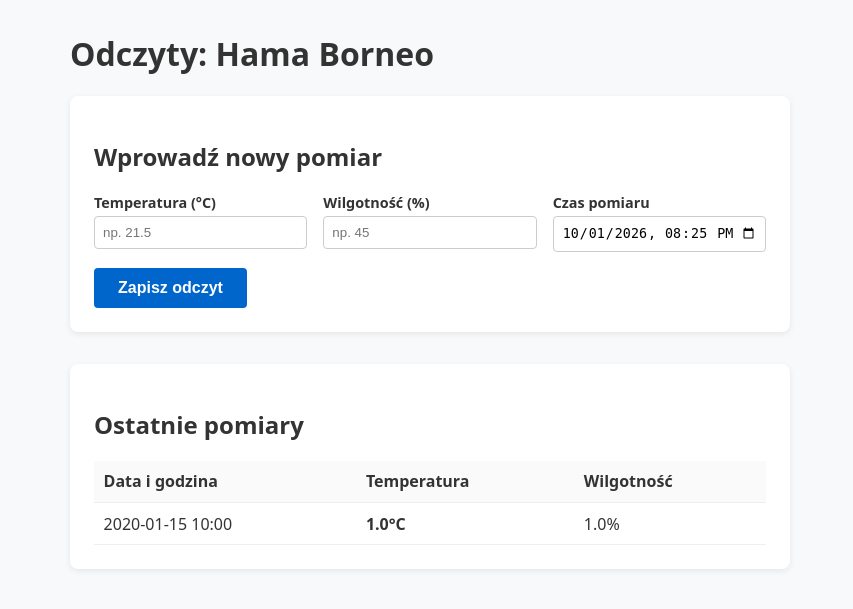
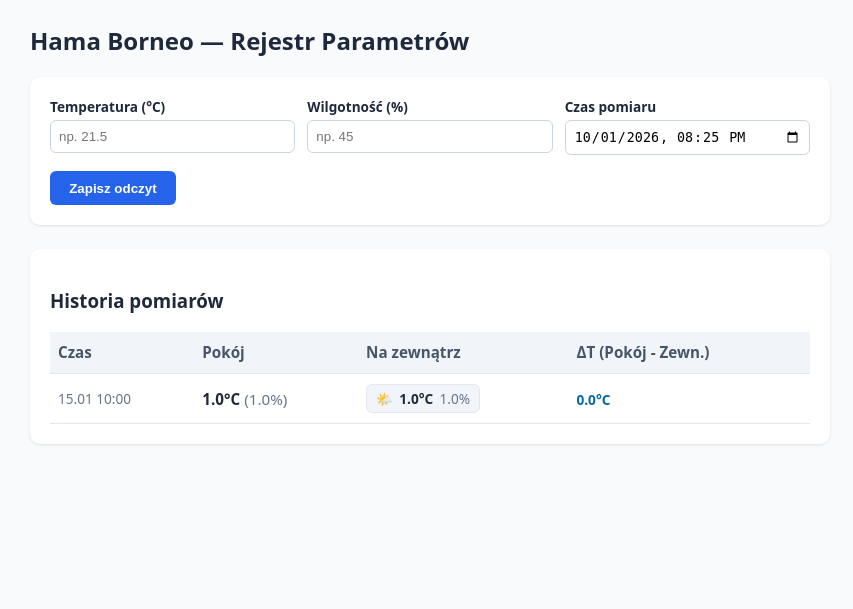
Before and after one commit to vkhyzhniak496-tech/hama-borneo-tracker, a FastAPI app: page / in a window 1280 px wide. Shown: the top 609 px of the page, without its empty margins (210-1063 px from the left). Run offline with FastAPI, Linux system fonts and the light colour scheme; tables that the repository leaves empty hold one stand-in row (values such as "Sample post").

Commit message:
feat: add Open-Meteo weather integration with local timezone and icons

```diff
--- a/database.py
+++ b/database.py
@@ -1,10 +1,8 @@
 from datetime import datetime
 from pathlib import Path
-
 from sqlalchemy import Column, DateTime, Float, Integer, create_engine
 from sqlalchemy.orm import declarative_base, sessionmaker
 
-# Tworzymy folder resources/, jeśli nie istnieje
 RESOURCES_DIR = Path(__file__).resolve().parent / "resources"
 RESOURCES_DIR.mkdir(parents=True, exist_ok=True)
 
@@ -24,6 +22,9 @@ class Reading(Base):
     id = Column(Integer, primary_key=True, index=True)
     temperature = Column(Float, nullable=False)
     humidity = Column(Float, nullable=False)
+    outdoor_temperature = Column(Float, nullable=True)
+    outdoor_humidity = Column(Float, nullable=True)
+    weather_code = Column(Integer, nullable=True)
     timestamp = Column(DateTime, default=datetime.now)
 
 
--- a/main.py
+++ b/main.py
@@ -8,17 +8,10 @@ from sqlalchemy.orm import Session
 
 from database import Reading, get_db
 import schemas
+from weather import get_current_outdoor_weather, get_weather_icon
 
-app = FastAPI(
-    title="Hama Borneo Logger API",
-    description="System rejestracji parametrów mikroklimatu",
-    version="1.0.0",
-)
+app = FastAPI(title="Hama Borneo Logger API", version="1.1.0")
 templates = Jinja2Templates(directory="templates")
-
-# ==========================================
-# 1. WIDOKI HTML (dla przeglądarki)
-# ==========================================
 
 
 @app.get("/", response_class=HTMLResponse, include_in_schema=False)
@@ -26,11 +19,32 @@ def index(request: Request, db: Session = Depends(get_db)):
     readings = (
         db.query(Reading).order_by(Reading.timestamp.desc()).limit(50).all()
     )
+
+    # Przygotowujemy dane wzbogacone o ikony
+    readings_view = []
+    for r in readings:
+        readings_view.append(
+            {
+                "id": r.id,
+                "timestamp": r.timestamp,
+                "temperature": r.temperature,
+                "humidity": r.humidity,
+                "outdoor_temperature": r.outdoor_temperature,
+                "outdoor_humidity": r.outdoor_humidity,
+                "icon": get_weather_icon(r.weather_code),
+                "delta_temp": (
+                    round(r.temperature - r.outdoor_temperature, 1)
+                    if r.outdoor_temperature is not None
+                    else None
+                ),
+            }
+        )
+
     return templates.TemplateResponse(
         request=request,
         name="index.html",
         context={
-            "readings": readings,
+            "readings": readings_view,
             "now": datetime.now().strftime("%Y-%m-%dT%H:%M"),
         },
     )
@@ -48,15 +62,22 @@ def form_add_reading(
         if reading_time
         else datetime.now()
     )
-    entry = Reading(temperature=temperature, humidity=humidity, timestamp=ts)
+    out_temp, out_hum, wcode = get_current_outdoor_weather()
+
+    entry = Reading(
+        temperature=temperature,
+        humidity=humidity,
+        outdoor_temperature=out_temp,
+        outdoor_humidity=out_hum,
+        weather_code=wcode,
+        timestamp=ts,
+    )
     db.add(entry)
     db.commit()
     return RedirectResponse(url="/", status_code=status.HTTP_303_SEE_OTHER)
 
 
-# ==========================================
-# 2. REST API (JSON)
-# ==========================================
+# --- REST API ---
 
 
 @app.post(
@@ -69,8 +90,15 @@ def create_reading(
     payload: schemas.ReadingCreate, db: Session = Depends(get_db)
 ):
     ts = payload.timestamp or datetime.now()
+    out_temp, out_hum, wcode = get_current_outdoor_weather()
+
     entry = Reading(
-        temperature=payload.temperature, humidity=payload.humidity, timestamp=ts
+        temperature=payload.temperature,
+        humidity=payload.humidity,
+        outdoor_temperature=out_temp,
+        outdoor_humidity=out_hum,
+        weather_code=wcode,
+        timestamp=ts,
     )
     db.add(entry)
     db.commit()
@@ -81,7 +109,7 @@ def create_reading(
 @app.get(
     "/api/readings",
     response_model=List[schemas.ReadingResponse],
-    summary="Pobierz listę ostatnich odczytów",
+    summary="Pobierz listę odczytów",
 )
 def get_readings(
     limit: int = 50, offset: int = 0, db: Session = Depends(get_db)
@@ -98,4 +126,4 @@ def get_readings(
 if __name__ == "__main__":
     import uvicorn
 
-    uvicorn.run("main:app", host="0.0.0.0", port=8050, reload=True)
+    uvicorn.run("main:app", host="0.0.0.0", port=8050, reload=False)
--- a/templates/index.html
+++ b/templates/index.html
@@ -5,24 +5,40 @@
     <meta name="viewport" content="width=device-width, initial-scale=1.0">
     <title>Hama Borneo — Dziennik Odczytów</title>
     <style>
-        body { font-family: system-ui, sans-serif; max-width: 720px; margin: 2rem auto; padding: 0 1rem; background: #f7f9fa; color: #333; }
-        .card { background: white; padding: 1.5rem; border-radius: 8px; box-shadow: 0 2px 6px rgba(0,0,0,0.08); margin-bottom: 2rem; }
-        .grid { display: grid; grid-template-columns: repeat(auto-fit, minmax(140px, 1fr)); gap: 1rem; }
-        label { display: block; font-weight: bold; margin-bottom: 0.25rem; font-size: 0.9rem; }
-        input { width: 100%; padding: 0.5rem; border: 1px solid #ccc; border-radius: 4px; box-sizing: border-box; }
-        button { margin-top: 1rem; padding: 0.7rem 1.5rem; background: #0066cc; color: white; border: none; border-radius: 4px; cursor: pointer; font-size: 1rem; font-weight: bold; }
-        button:hover { background: #0052a3; }
-        table { width: 100%; border-collapse: collapse; margin-top: 1rem; }
-        th, td { text-align: left; padding: 0.6rem; border-bottom: 1px solid #eee; }
-        th { background: #fafafa; }
+        body { font-family: system-ui, -apple-system, sans-serif; max-width: 800px; margin: 1.5rem auto; padding: 0 1rem; background: #f8fafc; color: #1e293b; }
+        .card { background: white; padding: 1.25rem; border-radius: 10px; box-shadow: 0 1px 3px rgba(0,0,0,0.1); margin-bottom: 1.5rem; }
+        .grid { display: grid; grid-template-columns: repeat(auto-fit, minmax(130px, 1fr)); gap: 0.75rem; }
+        label { display: block; font-weight: 600; font-size: 0.85rem; margin-bottom: 0.25rem; }
+        input { width: 100%; padding: 0.5rem; border: 1px solid #cbd5e1; border-radius: 6px; box-sizing: border-box; }
+        button { margin-top: 1rem; padding: 0.6rem 1.2rem; background: #2563eb; color: white; border: none; border-radius: 6px; cursor: pointer; font-weight: 600; }
+        button:hover { background: #1d4ed8; }
+        table { width: 100%; border-collapse: collapse; margin-top: 0.5rem; }
+        th, td { text-align: left; padding: 0.65rem 0.5rem; border-bottom: 1px solid #e2e8f0; font-size: 0.95rem; }
+        th { background: #f1f5f9; color: #475569; font-weight: 600; }
+
+        /* Kompaktowa odznaka pogodowa */
+        .weather-badge {
+            display: inline-flex;
+            align-items: center;
+            gap: 0.4rem;
+            background: #f1f5f9;
+            padding: 0.25rem 0.55rem;
+            border-radius: 6px;
+            font-size: 0.85rem;
+            border: 1px solid #e2e8f0;
+        }
+        .delta-badge {
+            font-size: 0.85rem;
+            font-weight: 600;
+            color: #0369a1;
+        }
     </style>
 </head>
 <body>
 
-    <h1>Odczyty: Hama Borneo</h1>
+    <h2>Hama Borneo — Rejestr Parametrów</h2>
 
     <div class="card">
-        <h2>Wprowadź nowy pomiar</h2>
         <form action="/add" method="post">
             <div class="grid">
                 <div>
@@ -43,25 +59,45 @@
     </div>
 
     <div class="card">
-        <h2>Ostatnie pomiary</h2>
+        <h3>Historia pomiarów</h3>
         <table>
             <thead>
                 <tr>
-                    <th>Data i godzina</th>
-                    <th>Temperatura</th>
-                    <th>Wilgotność</th>
+                    <th>Czas</th>
+                    <th>Pokój</th>
+                    <th>Na zewnątrz</th>
+                    <th>ΔT (Pokój - Zewn.)</th>
                 </tr>
             </thead>
             <tbody>
                 {% for r in readings %}
                 <tr>
-                    <td>{{ r.timestamp.strftime('%Y-%m-%d %H:%M') }}</td>
-                    <td><strong>{{ r.temperature }}°C</strong></td>
-                    <td>{{ r.humidity }}%</td>
+                    <td style="color: #64748b; font-size: 0.85rem;">{{ r.timestamp.strftime('%d.%m %H:%M') }}</td>
+                    <td><strong>{{ r.temperature }}°C</strong> <span style="color: #64748b;">({{ r.humidity }}%)</span></td>
+                    <td>
+                        {% if r.outdoor_temperature is not none %}
+                            <div class="weather-badge">
+                                <span>{{ r.icon }}</span>
+                                <strong>{{ r.outdoor_temperature }}°C</strong>
+                                <span style="color: #64748b;">{{ r.outdoor_humidity }}%</span>
+                            </div>
+                        {% else %}
+                            <span style="color: #94a3b8; font-size: 0.85rem;">Brak danych</span>
+                        {% endif %}
+                    </td>
+                    <td>
+                        {% if r.delta_temp is not none %}
+                            <span class="delta-badge">
+                                {% if r.delta_temp > 0 %}+{% endif %}{{ r.delta_temp }}°C
+                            </span>
+                        {% else %}
+                            <span style="color: #94a3b8;">—</span>
+                        {% endif %}
+                    </td>
                 </tr>
                 {% else %}
                 <tr>
-                    <td colspan="3" style="text-align: center; color: #888;">Brak zapisanych pomiarów.</td>
+                    <td colspan="4" style="text-align: center; color: #94a3b8;">Brak zapisanych pomiarów.</td>
                 </tr>
                 {% endfor %}
             </tbody>
```
Also changed, not shown: schemas.py (+9 -4 lines), weather.py (added, +73 -0 lines).
